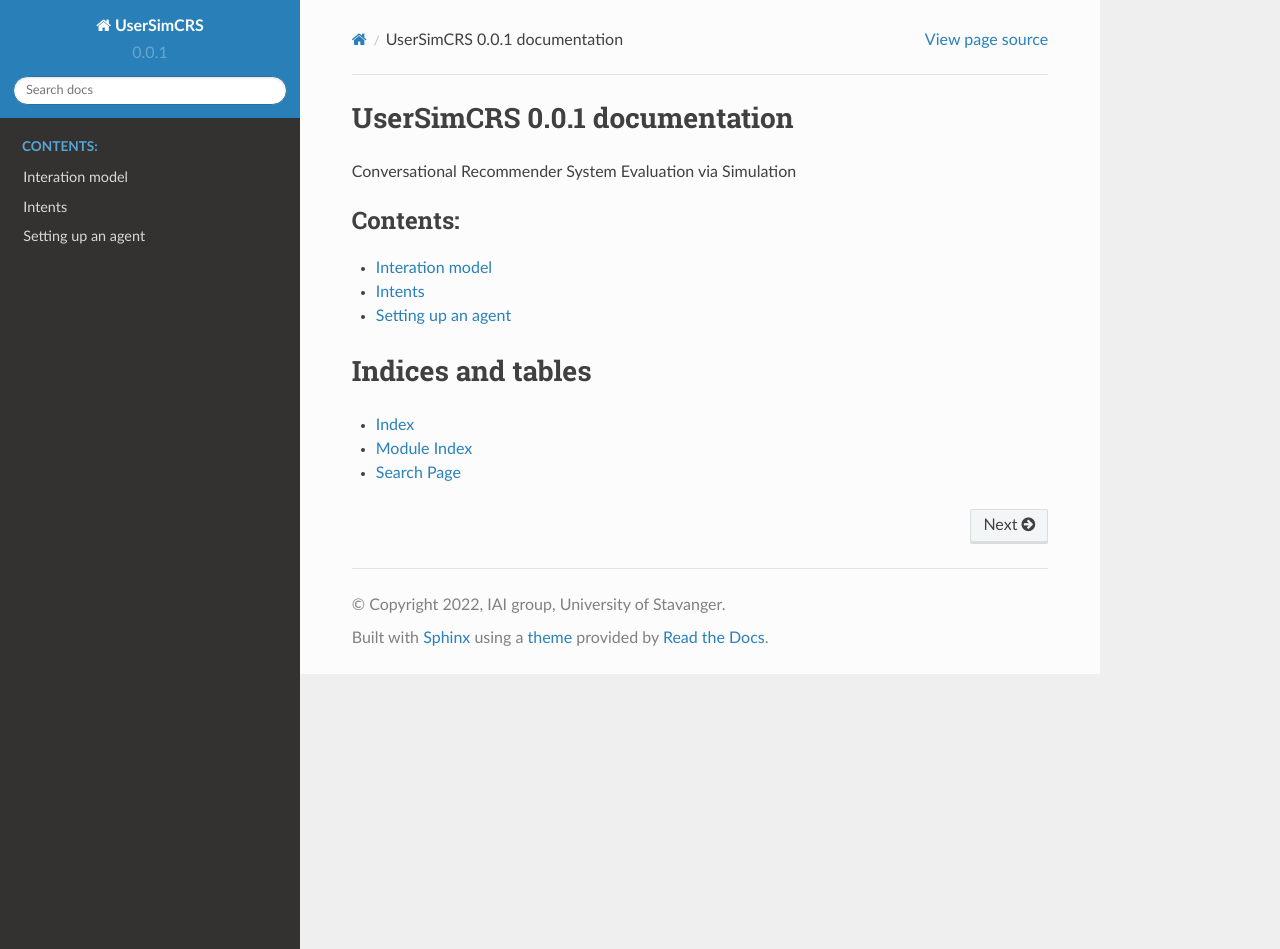
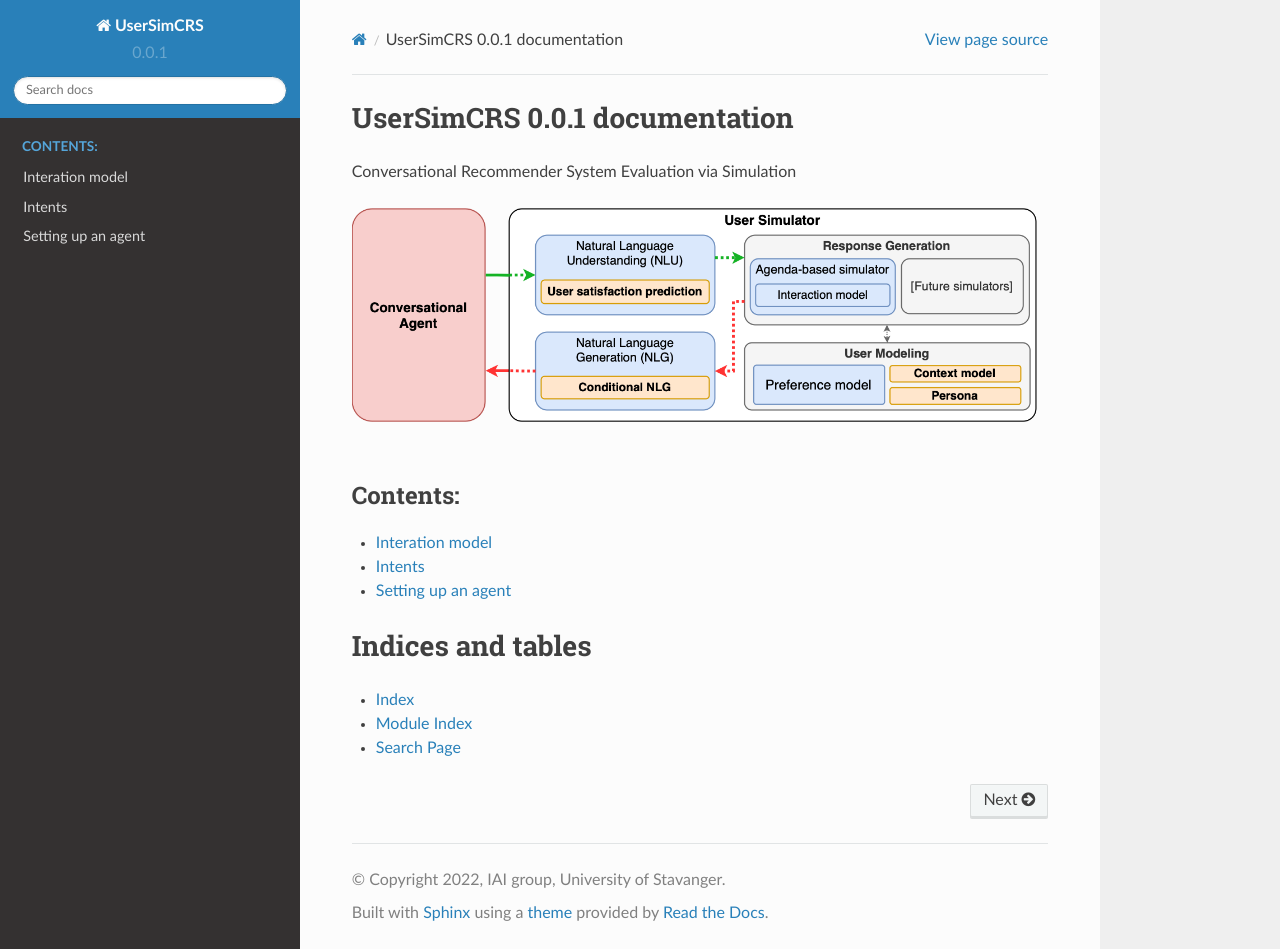
Before and after one commit to iai-group/UserSimCRS, a Sphinx documentation site: the page built from docs/source/index.rst, in a window 1280 px wide and 949 px high. Built offline with Sphinx 7.4.7 and the Read the Docs theme 2.0.0, drawn with Linux system fonts in a browser that asks for light colours; pages that are not in the unit, such as notebooks, are missing from menus.

Commit message:
Conceptual overview plot (#63)
* Add conceptual overview

* Back to original

* New alt text

* Update figure

* Add favicon to docs

```diff
--- a/docs/source/conf.py
+++ b/docs/source/conf.py
@@ -74,6 +74,7 @@ html_theme_path = [sphinx_rtd_theme.get_html_theme_path()]
 # so a file named 'default.css' will overwrite the builtin 'default.css'.
 html_static_path = ["_static"]
 html_theme_options = {}
+html_favicon = "_static/favicon.png"
 
 # Auto api
 autoapi_type = "python"
--- a/docs/source/index.rst
+++ b/docs/source/index.rst
@@ -2,6 +2,10 @@ UserSimCRS |release| documentation
 ==================================
 
 Conversational Recommender System Evaluation via Simulation
+
+.. image:: _static/UserSimCRS-Overview.png
+    :width: 700
+    :alt: Conceptual overview of the user simulator.
 
 .. toctree::
    :maxdepth: 1
```
Also changed, not shown: docs/source/_static/UserSimCRS-Overview.png (added), docs/source/_static/favicon.png (added).
